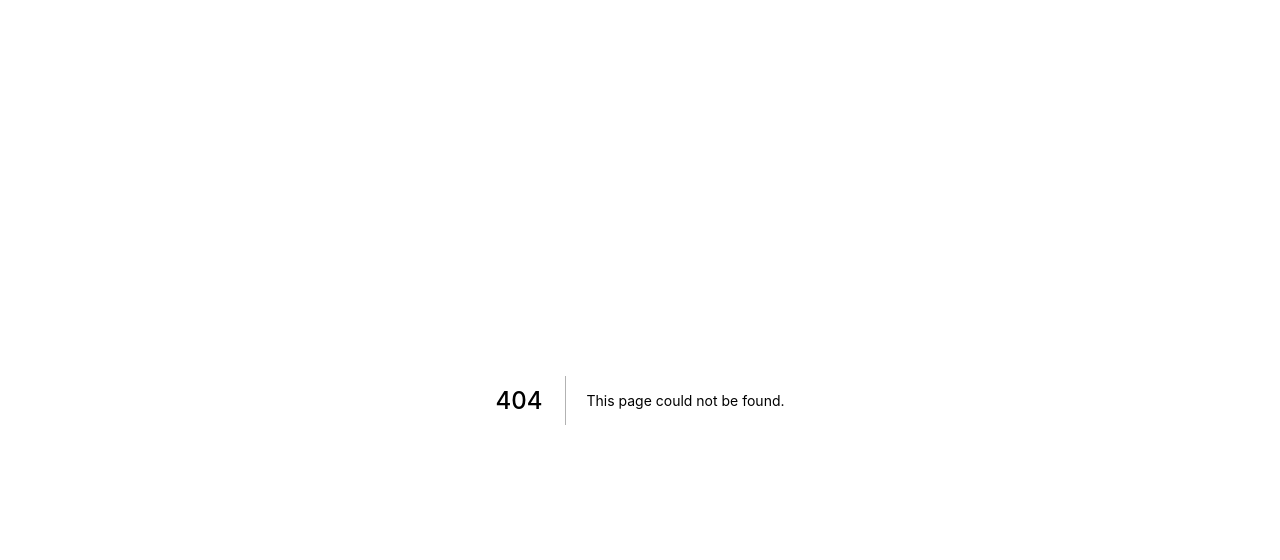
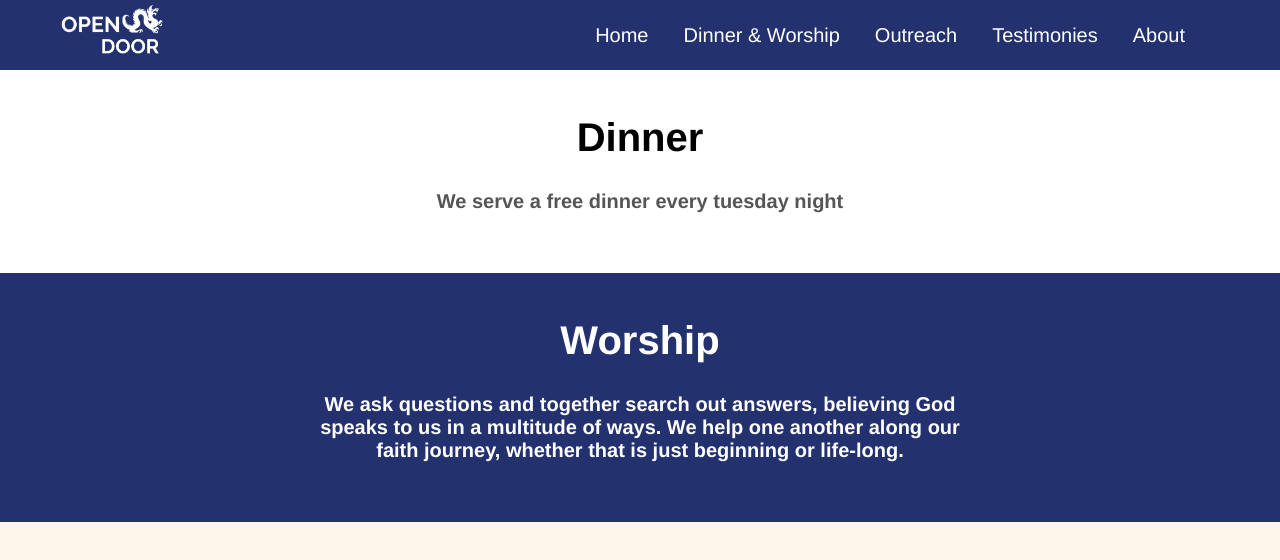
Before and after one commit to elp49/opendoordrexel, a Next.js app: page /tuesdays in a window 1280 px wide. Before the commit this address had no page. Shown: the top 560 px of the page. Built offline with nearby package versions, Linux system fonts and the light colour scheme.

Commit message:
Tuesdays, Outreach, and Testimonies - adding new pages

```diff
--- a/pages/index.js
+++ b/pages/index.js
@@ -36,7 +36,7 @@ const index = {
       { header: 'This is another announcement', date: '4/29/2020', details: 'Something happend and now we would like to tell you about it. Read this to find out what it is we want to tell you. If something else happens we will also let you know about that.' },
       { header: 'We have something to announce', date: '4/28/2020', details: 'Something happend and now we would like to tell you about it. Read this to find out what it is we want to tell you. If something else happens we will also let you know about that. Something happend and now we would like to tell you about it. Read this to find out what it is we want to tell you. If something else happens we will also let you know about that.' },
       { header: 'Read this to know what happened', date: '4/27/2020', details: 'Something happend and now we would like to tell you about it. Read this to find out what it is we want to tell you. If something else happens we will also let you know about that. Something happend and now we would like to tell you about it. Read this to find out what it is we want to tell you.' },
-      { header: 'This is another announcement', date: '4/29/2020', details: 'Something happend and now we would like to tell you about it. Read this to find out what it is we want to tell you. If something else happens we will also let you know about that.' }
+      { header: 'This is another announcement', date: '4/26/2020', details: 'Something happend and now we would like to tell you about it. Read this to find out what it is we want to tell you. If something else happens we will also let you know about that.' }
     ]
   }
 };
--- /dev/null
+++ b/pages/outreach.module.css
@@ -0,0 +1,3 @@
+.outreach {}
+
+@media only screen and (min-width: 1000px) {}
--- /dev/null
+++ b/pages/testimonies.module.css
@@ -0,0 +1,3 @@
+.testimonies {}
+
+@media only screen and (min-width: 1000px) {}
--- /dev/null
+++ b/pages/tuesdays.js
@@ -0,0 +1,29 @@
+import Layout from '../components/Layout'
+import Section from '../components/Section'
+import styles from './tuesdays.module.css'
+
+const tuesdays = {
+  dinner: {
+    theme: 'white',
+    title: 'Dinner',
+    subtitle: [{value:'We serve a free dinner every tuesday night'}],
+    description: [{value:''}],
+  },
+  worship: {
+    theme: 'blue',
+    title: 'Worship',
+    subtitle: [{value:'We ask questions and together search out answers, believing God speaks to us in a multitude of ways.  We help one another along our faith journey, whether that is just beginning or life-long.'}],
+    description: [{value:''}],
+  }
+};
+
+export default function Tuesdays() {
+  return (
+    <Layout>
+      <div id={'tuesdays'}>
+        <Section section={tuesdays.dinner}></Section>
+        <Section section={tuesdays.worship}></Section>
+      </div>
+    </Layout>
+  )
+}
--- /dev/null
+++ b/pages/tuesdays.module.css
@@ -0,0 +1,3 @@
+.tuesdays {}
+
+@media only screen and (min-width: 1000px) {}
```
Also changed, not shown: pages/outreach.js (added, +24 -0 lines), pages/testimonies.js (added, +24 -0 lines).
